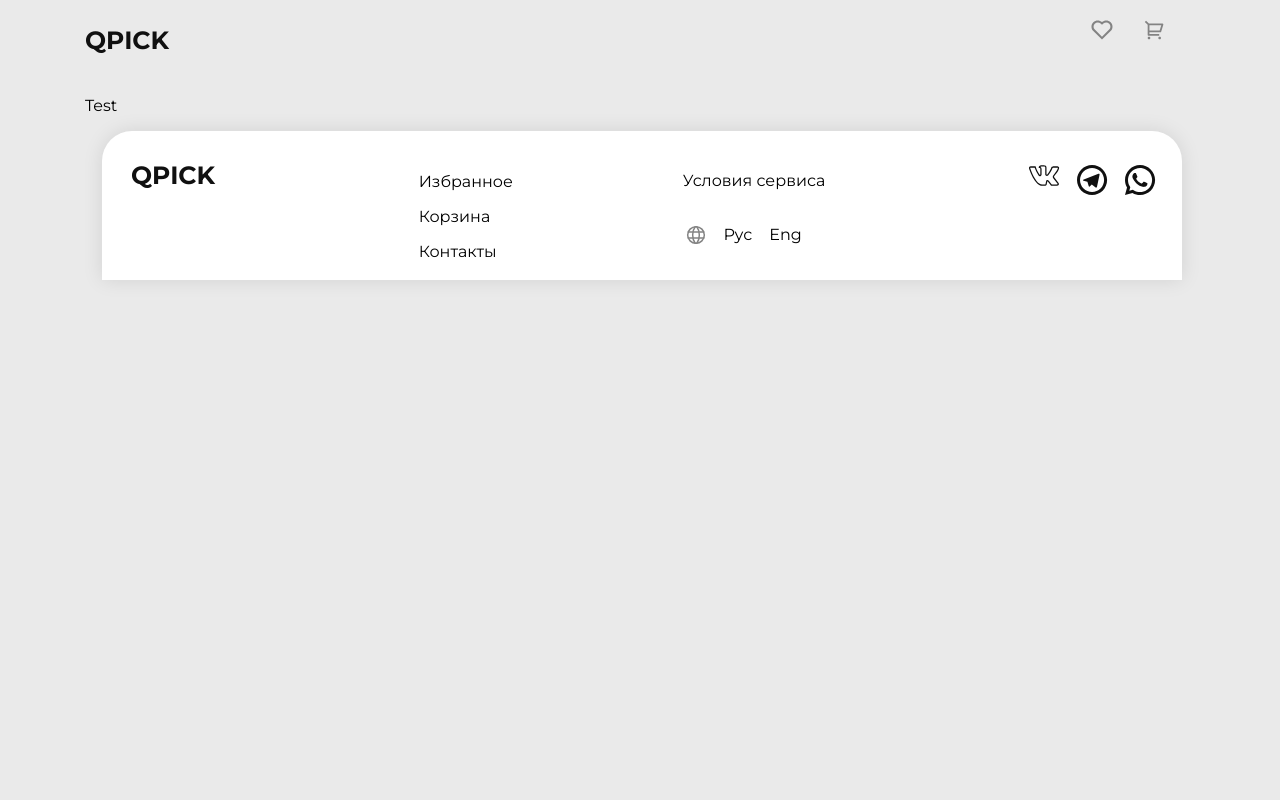
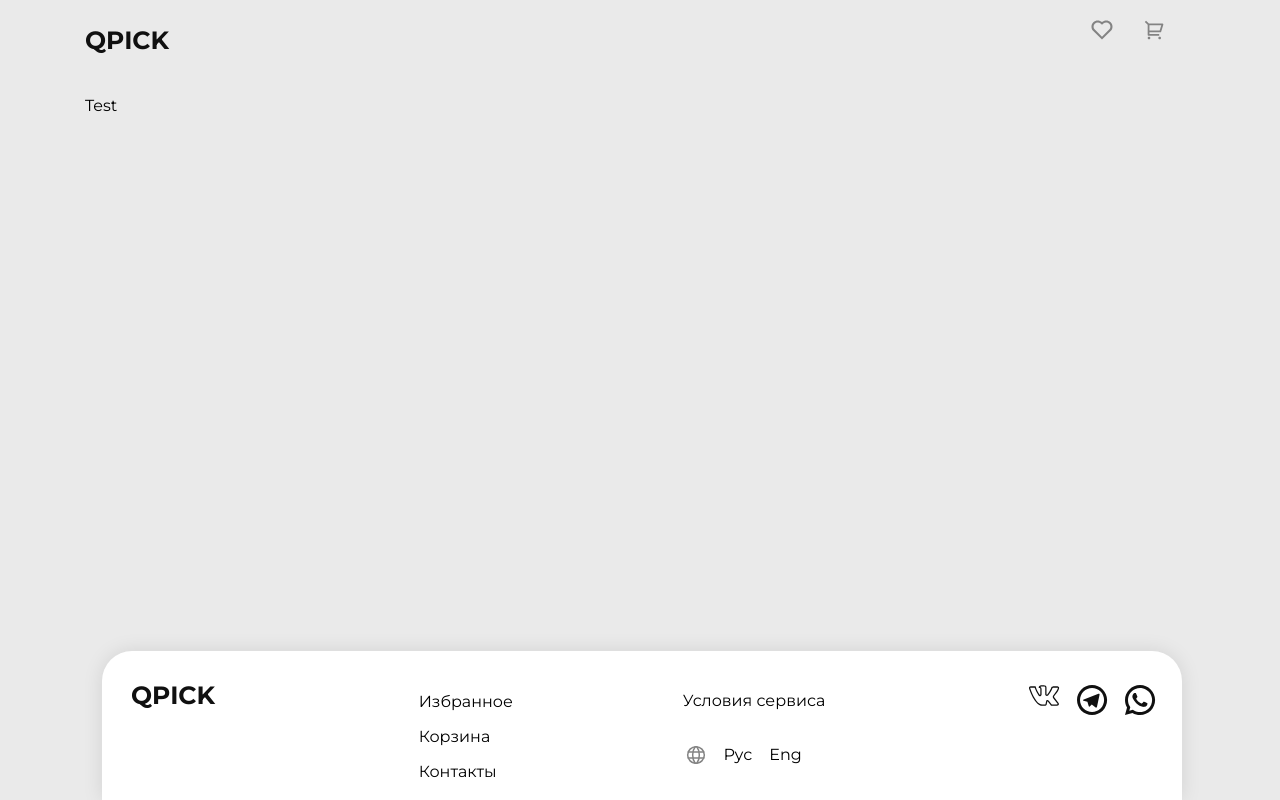
Before and after one commit to ZNP8b/neoflex-shop, a React (Create React App) app: page /cart in a window 1280 px wide. Built offline with nearby package versions, Linux system fonts and the light colour scheme.

Commit message:
stick footer to bottom

```diff
--- a/src/index.scss
+++ b/src/index.scss
@@ -31,6 +31,7 @@ body {
 }
 
 .content {
+  min-height: calc(100vh - 245px);
 
   h1 {
     font-family: 'Montserrat';
```
